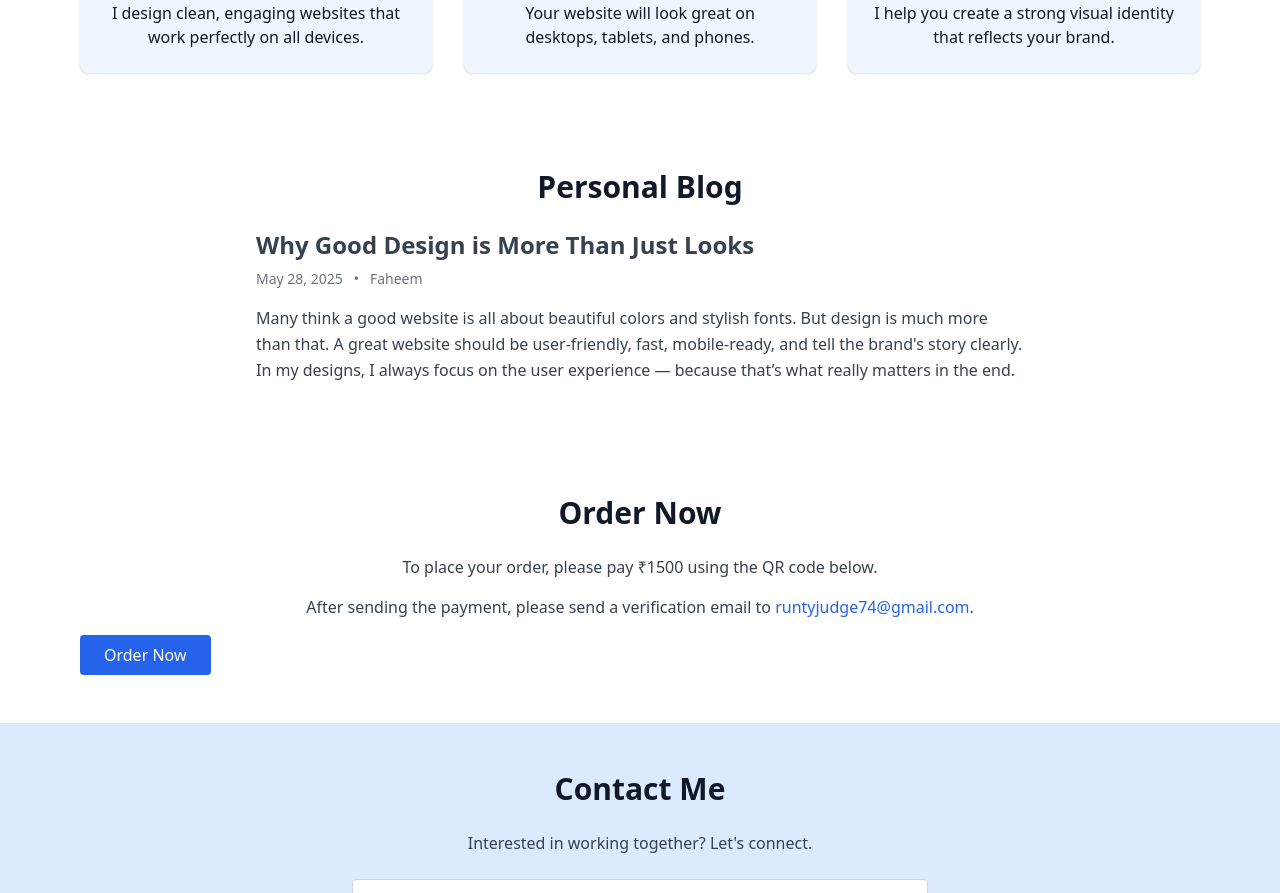
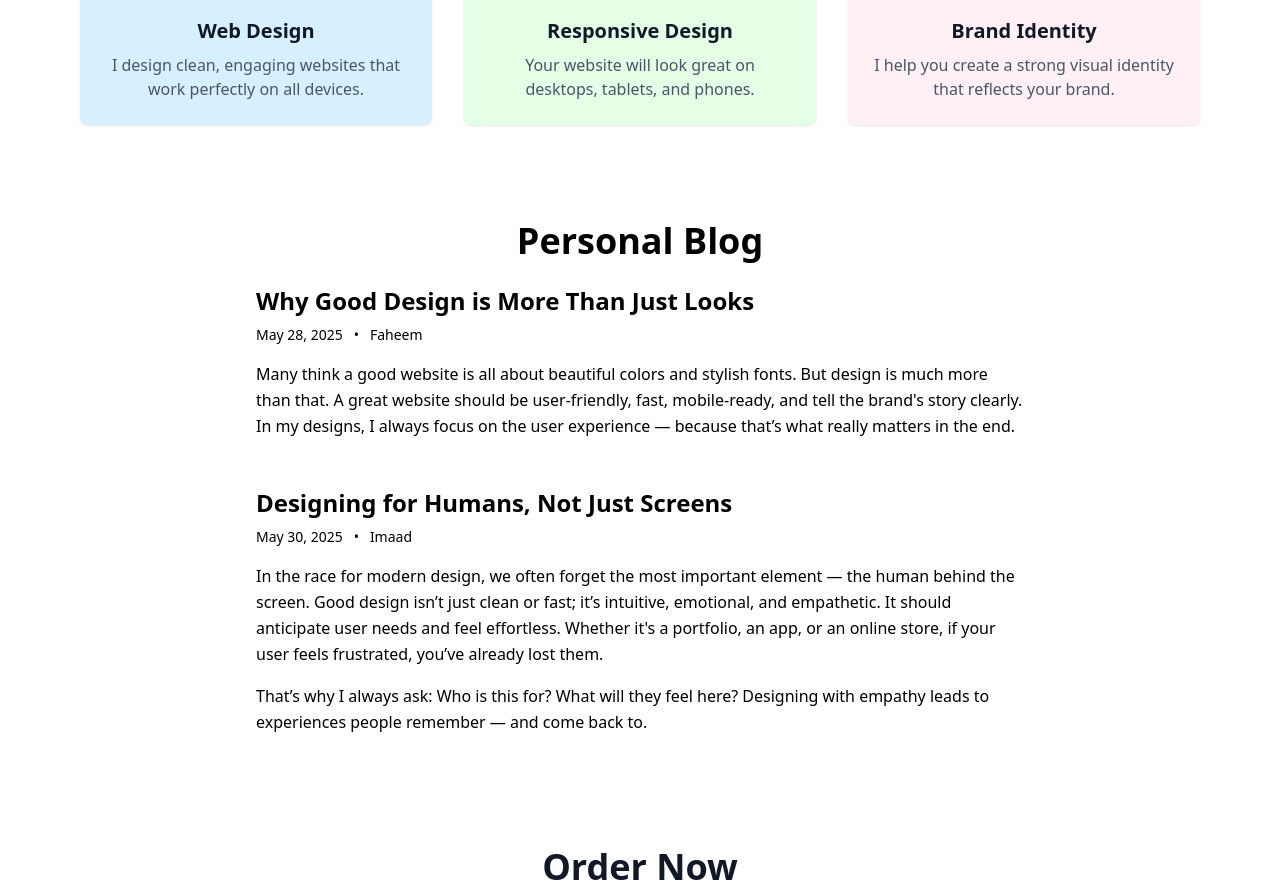
Before and after one commit to pircbelfort/pircbelfort.github.io, a plain HTML site: page index.html in a window 1280 px wide. Shown: the part 679-1572 px from the top of the page. Drawn offline with nearby package versions, Linux system fonts and the light colour scheme.

Commit message:
index.html

```diff
--- a/index.html
+++ b/index.html
@@ -6,14 +6,20 @@
     <title>PIRCBELFORT - Personal Portfolio</title>
     <link href="https://cdn.jsdelivr.net/npm/tailwindcss@2.2.19/dist/tailwind.min.css" rel="stylesheet">
     <style>
-      /* Hide the QR code image initially */
       #qr-code {
-        display: none;
+        display: none; /* Initially hidden */
+      }
+      #blog {
+        background-color: #ffffff;
+        color: #000000;
+      }
+      .service-description {
+        color: #4a5568;
       }
     </style>
     <script>
       function showQRCode() {
-        document.getElementById('qr-code').style.display = 'block';
+        document.getElementById('qr-code').style.display = 'block'; // Show QR code
       }
     </script>
   </head>
@@ -34,54 +40,71 @@
 
     <!-- Hero Section -->
     <section class="bg-blue-100 text-center py-20">
-      <h2 class="text-4xl font-bold mb-4">Welcome to My Website</h2>
+      <h2 class="text-5xl font-bold mb-4">Welcome to My Website</h2>
       <p class="text-lg text-gray-700">I design clean and user-friendly websites that help businesses grow online.</p>
     </section>
 
     <!-- About Section -->
     <section id="about" class="py-12 px-6 md:px-20">
-      <h2 class="text-3xl font-bold text-center mb-6">About Me</h2>
-      <p class="text-gray-700 text-center max-w-3xl mx-auto">
+      <h2 class="text-4xl font-bold text-center mb-6">About Me</h2>
+      <p class="text-gray-700 text-center max-w-3xl mx-auto text-lg">
         Hi, I'm Faheem — a passionate web designer who creates beautiful, functional, and responsive websites. I love working with clients to bring their visions to life through design.
       </p>
     </section>
 
     <!-- Services Section -->
     <section id="services" class="bg-white py-12 px-6 md:px-20">
-      <h2 class="text-3xl font-bold text-center mb-6">My Services</h2>
+      <h2 class="text-4xl font-bold text-center mb-6">My Services</h2>
       <div class="grid md:grid-cols-3 gap-8 text-center">
-        <div class="p-6 bg-blue-50 rounded-lg shadow">
+        <div class="p-6" style="background-color: #d6f0ff; border-radius: 0.5rem; box-shadow: 0 1px 3px rgba(0, 0, 0, 0.1);">
           <h3 class="text-xl font-semibold mb-2">Web Design</h3>
-          <p>I design clean, engaging websites that work perfectly on all devices.</p>
+          <p class="service-description">I design clean, engaging websites that work perfectly on all devices.</p>
         </div>
-        <div class="p-6 bg-blue-50 rounded-lg shadow">
+        <div class="p-6" style="background-color: #e3ffe6; border-radius: 0.5rem; box-shadow: 0 1px 3px rgba(0, 0, 0, 0.1);">
           <h3 class="text-xl font-semibold mb-2">Responsive Design</h3>
-          <p>Your website will look great on desktops, tablets, and phones.</p>
+          <p class="service-description">Your website will look great on desktops, tablets, and phones.</p>
         </div>
-        <div class="p-6 bg-blue-50 rounded-lg shadow">
+        <div class="p-6" style="background-color: #fff0f5; border-radius: 0.5rem; box-shadow: 0 1px 3px rgba(0, 0, 0, 0.1);">
           <h3 class="text-xl font-semibold mb-2">Brand Identity</h3>
-          <p>I help you create a strong visual identity that reflects your brand.</p>
+          <p class="service-description">I help you create a strong visual identity that reflects your brand.</p>
         </div>
       </div>
     </section>
 
     <!-- Blog Section (Updated) -->
-    <section id="blog" class="bg-white py-12 px-6 md:px-20">
-      <h2 class="text-3xl font-bold text-center mb-6">Personal Blog</h2>
-      <article class="max-w-3xl mx-auto text-gray-700 leading-relaxed">
+    <section id="blog" class="py-12 px-6 md:px-20">
+      <h2 class="text-4xl font-bold text-center mb-6">Personal Blog</h2>
+
+      <!-- Faheem's Blog -->
+      <article class="max-w-3xl mx-auto leading-relaxed">
         <h3 class="text-2xl font-semibold mb-2">Why Good Design is More Than Just Looks</h3>
-        <p class="text-sm text-gray-500 mb-4">May 28, 2025 &nbsp; • &nbsp; Faheem</p>
+        <p class="text-sm mb-4">May 28, 2025 &nbsp; • &nbsp; Faheem</p>
         <p class="mb-4">
           Many think a good website is all about beautiful colors and stylish fonts. But design is much more than that.
           A great website should be user-friendly, fast, mobile-ready, and tell the brand's story clearly. In my designs,
           I always focus on the user experience — because that’s what really matters in the end.
         </p>
       </article>
+
+      <!-- Imaad's Blog -->
+      <article class="max-w-3xl mx-auto leading-relaxed mt-12">
+        <h3 class="text-2xl font-semibold mb-2">Designing for Humans, Not Just Screens</h3>
+        <p class="text-sm mb-4">May 30, 2025 &nbsp; • &nbsp; Imaad</p>
+        <p class="mb-4">
+          In the race for modern design, we often forget the most important element — the human behind the screen.
+          Good design isn’t just clean or fast; it’s intuitive, emotional, and empathetic. It should anticipate user needs and feel effortless.
+          Whether it's a portfolio, an app, or an online store, if your user feels frustrated, you’ve already lost them.
+        </p>
+        <p class="mb-4">
+          That’s why I always ask: Who is this for? What will they feel here?
+          Designing with empathy leads to experiences people remember — and come back to.
+        </p>
+      </article>
     </section>
 
     <!-- Order Section -->
     <section id="order" class="bg-white py-12 px-6 md:px-20">
-      <h2 class="text-3xl font-bold text-center mb-6">Order Now</h2>
+      <h2 class="text-4xl font-bold text-center mb-6">Order Now</h2>
       <p class="text-center text-gray-700 mb-4">
         To place your order, please pay ₹1500 using the QR code below.
       </p>
@@ -94,14 +117,14 @@
 
     <!-- Contact Section -->
     <section id="contact" class="bg-blue-100 py-12 px-6 md:px-20">
-      <h2 class="text-3xl font-bold text-center mb-6">Contact Me</h2>
-      <p class="text-center text-gray-700 mb-6">
+      <h2 class="text-4xl font-bold text-center mb-6">Contact Me</h2>
+      <p class="text-center text-gray-700 mb-6 text-lg">
         Interested in working together? Let's connect.
       </p>
-      <form class="max-w-xl mx-auto space-y-4">
-        <input type="text" placeholder="Your Name" class="w-full px-4 py-2 rounded border border-gray-300" />
-        <input type="email" placeholder="Your Email" class="w-full px-4 py-2 rounded border border-gray-300" />
-        <textarea placeholder="Your Message" class="w-full px-4 py-2 rounded border border-gray-300"></textarea>
+      <form action="https://formspree.io/f/xjkrbyka" method="POST" class="max-w-xl mx-auto space-y-4">
+        <input type="text" name="name" placeholder="Your Name" class="w-full px-4 py-2 rounded border border-gray-300" required />
+        <input type="email" name="email" placeholder="Your Email" class="w-full px-4 py-2 rounded border border-gray-300" required />
+        <textarea name="message" placeholder="Your Message" class="w-full px-4 py-2 rounded border border-gray-300" required></textarea>
         <button type="submit" class="bg-blue-600 text-white px-6 py-2 rounded hover:bg-blue-700">Send Message</button>
       </form>
     </section>
```
